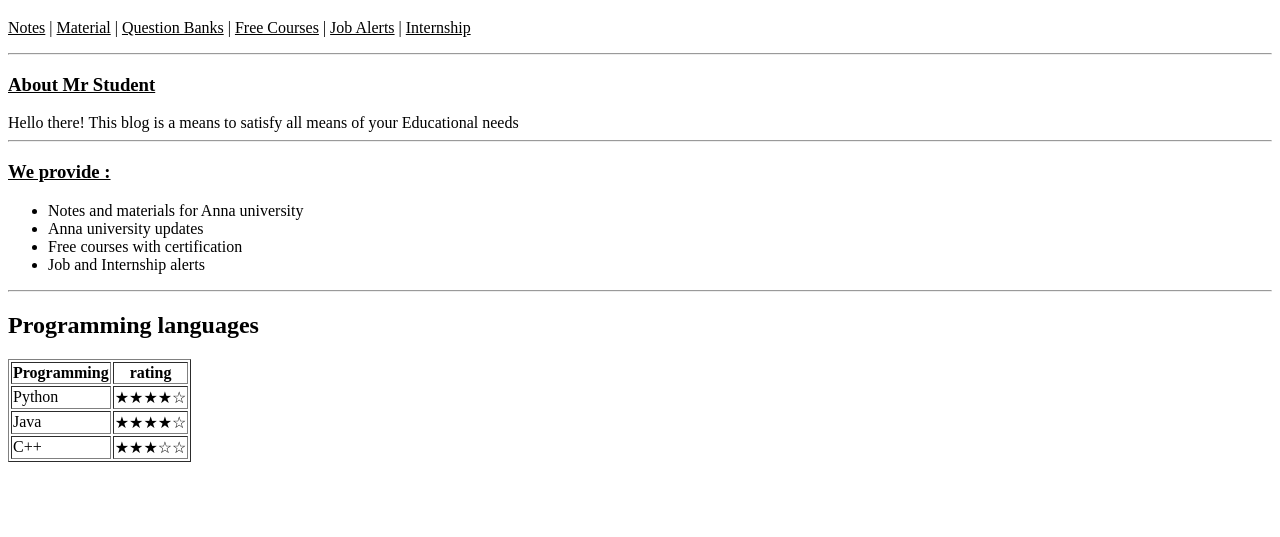
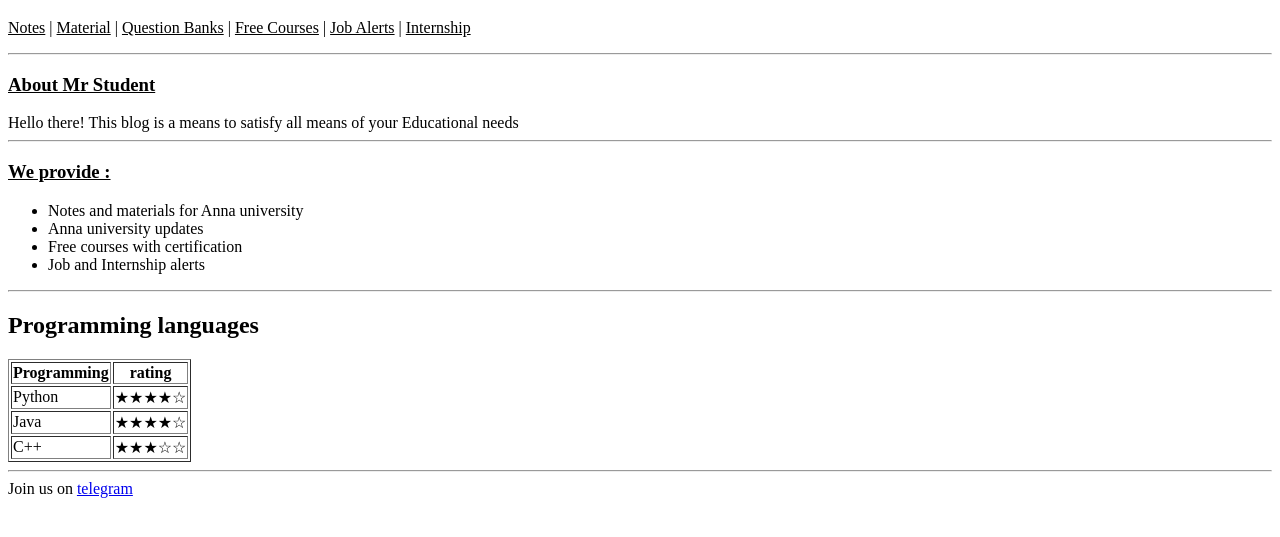
Before and after one commit to HVBSL/Mr-Student, a plain HTML site: page index.html in a window 1280 px wide. Shown: the part 187-724 px from the top of the page. Drawn offline with Linux system fonts and the light colour scheme.

Commit message:
Update index.html

```diff
--- a/index.html
+++ b/index.html
@@ -1,7 +1,7 @@
 <html>
     <meta charset="UTF-8">
     <head>
-        <title>Self Report</title>
+        <title>Mr Student</title>
     </head>
     <body>
         <a href = "https://mrstudent211.blogspot.com" style="color: black;">
@@ -44,6 +44,7 @@
                     <td>&#9733;&#9733;&#9733;&#9734;&#9734;</td>
                     </tr>
             </tbody>
-        </table>
+        </table><hr>
+    Join us on <a href ="https://t.me/mrstudent2">telegram</a>
     </body>
 </html>
```
